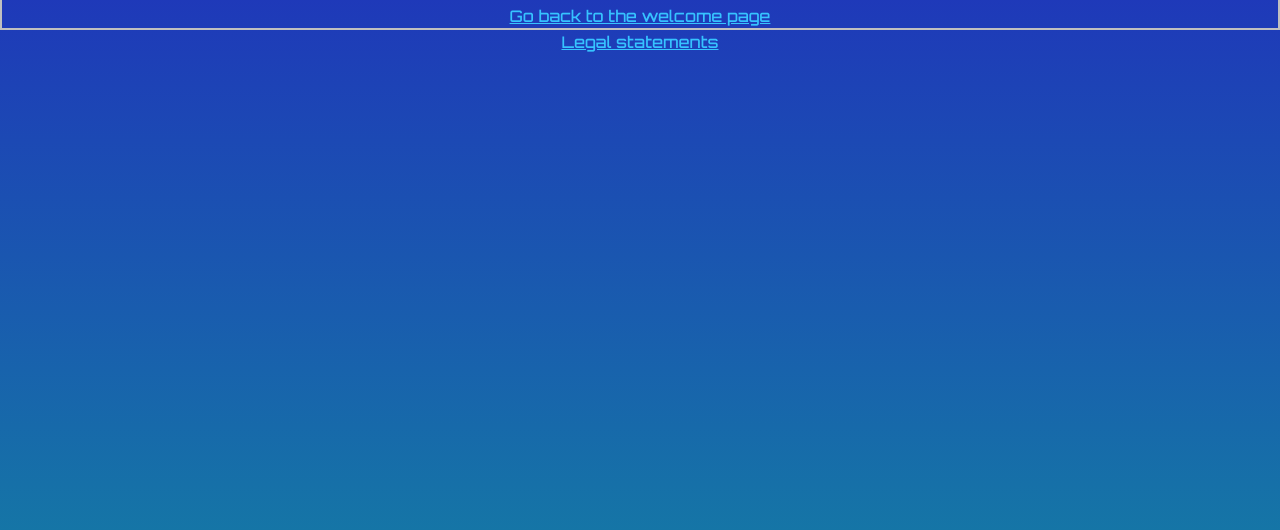
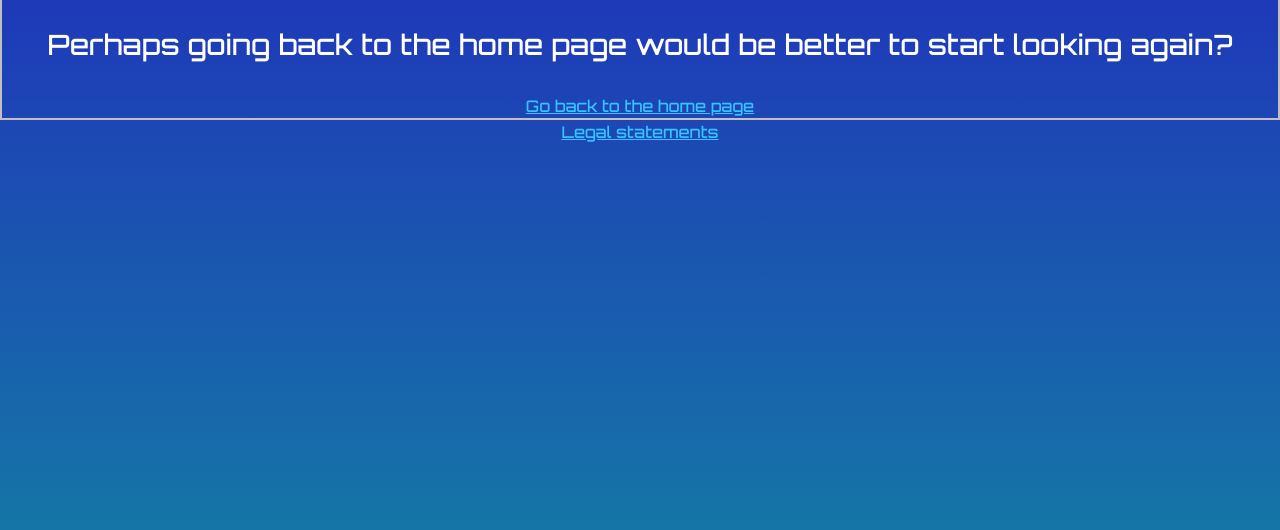
Before and after one commit to fortwoone/fortwoone.github.io, a plain HTML site: page 404.html in a window 1280 px wide. Shown: the part 202-732 px from the top of the page. Drawn offline with nearby package versions, Linux system fonts and the light colour scheme.

Commit message:
404 JS with some lil' text changes

```diff
--- a/404.html
+++ b/404.html
@@ -29,7 +29,10 @@
         </header>
         <div class="bordered">
         <h2>Whoops! Seems like what you're looking for doesn't exist...</h2>
-        <a href="index.html">Go back to the welcome page</a>
+        <br>
+        <h3></h3>
+        <br>
+        <a id="random_flavoured" href="index.html">Go back to the welcome page</a>
         </div>
         <footer>
             <a href="legal.html">Legal statements</a>
--- a/scripts/notfound.js
+++ b/scripts/notfound.js
@@ -12,7 +12,32 @@ function random_title_remove(txt){
     document.querySelector("h2").innerHTML = txt.replace(itm_to_remove, "<mark class='invisible_letters'>" + itm_to_remove + '</mark>');
 }
 
+const H2_CHANGES = ["doesn't exist", "is in another castle", "was stolen by some evil lord",
+"fell into some buggy spikes, heh heh"]
+
+const H3_POSSIBLE_CONTENTS = [
+    "Perhaps going back to the home page would be better to start looking again?",
+    "I suggest using the Warp Zone to find what you want!",
+    "It might be inside Death Mountain...",
+    "Not many choices here. You gotta debug it to see why it became buggy.",
+]
+
+const A_VARIANTS = ["Go back to the home page", "Enter the Warp Zone", "Venture inside Death Mountain",
+"Debug the thing"]
+
+function random_title_and_content(){
+    let item = Math.floor(Math.random() * 4)
+    let header = document.querySelector("h2");
+    let lower = document.querySelector("h3");
+    let link = document.getElementById("random_flavoured");
+    header.innerHTML = header.innerHTML.replace("doesn't exist", H2_CHANGES[item]);
+    lower.innerHTML = H3_POSSIBLE_CONTENTS[item];
+    link.innerHTML = A_VARIANTS[item];
+}
+
 function notfound(){
+    random_title_and_content();
+
     const orig_text = document.querySelector("h2").innerHTML;
 
     window.setInterval(function(){
```
